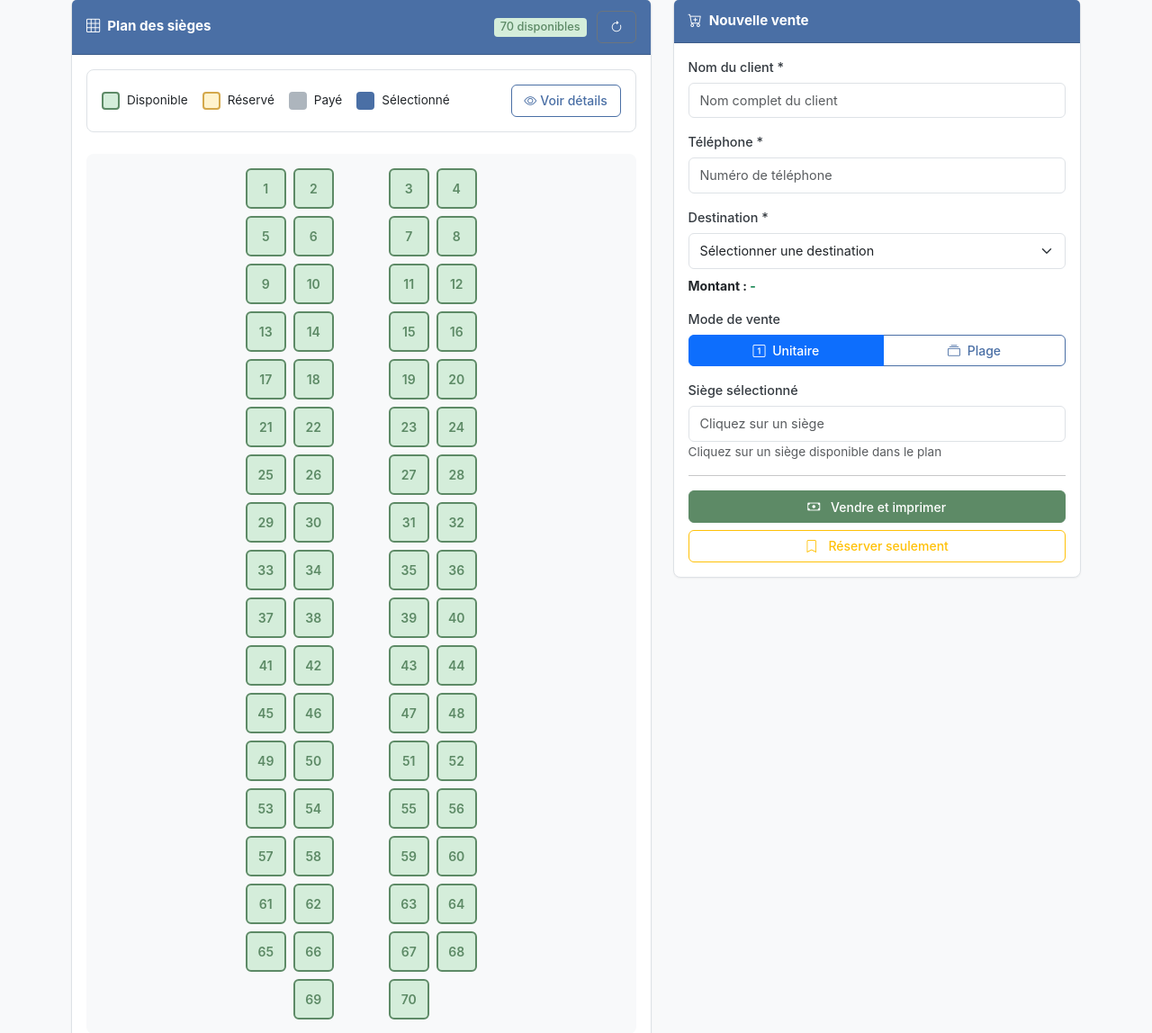
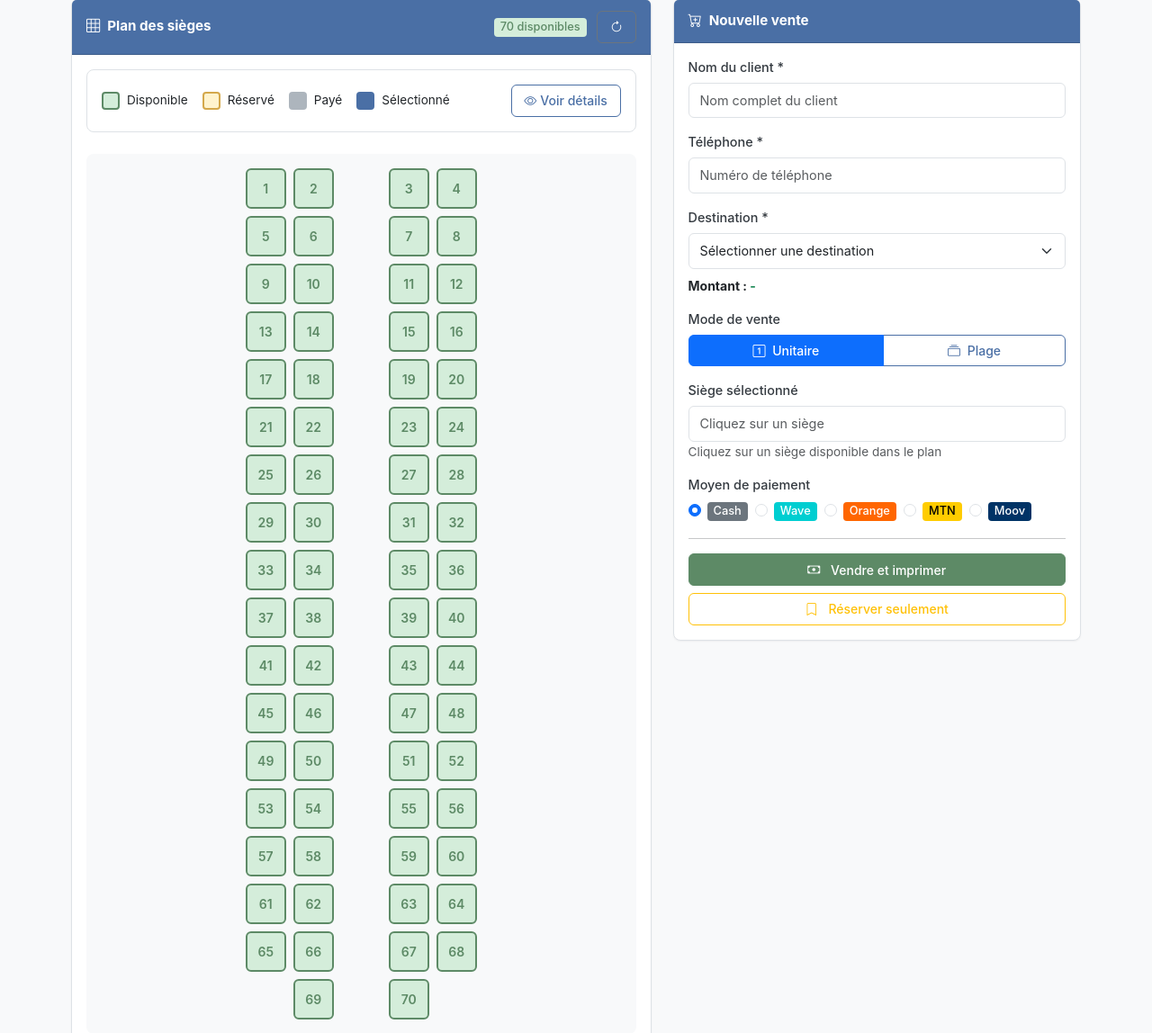
Before and after one commit to ziscokone/gestion-billeterie, a Django app: page /vente/7/ in a window 1280 px wide. Shown: the part 252-1400 px from the top of the page at 90% size. Run offline with Django 5.2, Linux system fonts and the light colour scheme; a user stored in the database is signed in; data comes from the database, SQL or seed files in the repository; parts of the project's set-up code (start-up, migrations or seed data) failed here and were passed over.

Commit message:
Ajout des moyens de paiment

```diff
--- a/apps/guichet/views.py
+++ b/apps/guichet/views.py
@@ -185,6 +185,7 @@ def creer_billet(request, voyage_id):
     destination_id = request.POST.get('destination_id')
     mode_vente = request.POST.get('mode_vente', 'unitaire')
     payer = request.POST.get('payer', 'true') == 'true'
+    moyen_paiement = request.POST.get('moyen_paiement', 'cash')
 
     if not client_nom or not client_telephone:
         return JsonResponse({
@@ -225,7 +226,8 @@ def creer_billet(request, voyage_id):
                 numero_siege=numero_siege,
                 guichetier=user,
                 destination=destination,
-                payer=payer
+                payer=payer,
+                moyen_paiement=moyen_paiement
             )
             billets_crees.append(billet)
 
@@ -250,7 +252,8 @@ def creer_billet(request, voyage_id):
                 siege_fin=siege_fin,
                 guichetier=user,
                 destination=destination,
-                payer=payer
+                payer=payer,
+                moyen_paiement=moyen_paiement
             )
 
         if not billets_crees:
@@ -291,7 +294,9 @@ def payer_reservation(request, billet_id):
             'error': 'Ce billet est déjà payé'
         })
 
-    billet.payer()
+    # Récupérer le moyen de paiement (par défaut cash)
+    moyen_paiement = request.POST.get('moyen_paiement', 'cash')
+    billet.payer(moyen_paiement=moyen_paiement)
 
     return JsonResponse({
         'success': True,
--- a/templates/guichet/vente.html
+++ b/templates/guichet/vente.html
@@ -237,6 +237,32 @@
                             <small class="text-muted">Les sièges déjà pris seront ignorés</small>
                         </div>
 
+                        <div class="mb-3">
+                            <label class="form-label">Moyen de paiement</label>
+                            <div class="d-flex flex-wrap gap-2">
+                                <div class="form-check">
+                                    <input class="form-check-input" type="radio" name="moyen_paiement" id="paiementCash" value="cash" checked>
+                                    <label class="form-check-label badge" for="paiementCash" style="background-color: #6c757d; cursor: pointer;">Cash</label>
+                                </div>
+                                <div class="form-check">
+                                    <input class="form-check-input" type="radio" name="moyen_paiement" id="paiementWave" value="wave">
+                                    <label class="form-check-label badge" for="paiementWave" style="background-color: #00CED1; cursor: pointer;">Wave</label>
+                                </div>
+                                <div class="form-check">
+                                    <input class="form-check-input" type="radio" name="moyen_paiement" id="paiementOrange" value="orange_money">
+                                    <label class="form-check-label badge" for="paiementOrange" style="background-color: #FF6600; cursor: pointer;">Orange</label>
+                                </div>
+                                <div class="form-check">
+                                    <input class="form-check-input" type="radio" name="moyen_paiement" id="paiementMTN" value="mtn_money">
+                                    <label class="form-check-label badge" for="paiementMTN" style="background-color: #FFCC00; color: #000; cursor: pointer;">MTN</label>
+                                </div>
+                                <div class="form-check">
+                                    <input class="form-check-input" type="radio" name="moyen_paiement" id="paiementMoov" value="moov_money">
+                                    <label class="form-check-label badge" for="paiementMoov" style="background-color: #003366; cursor: pointer;">Moov</label>
+                                </div>
+                            </div>
+                        </div>
+
                         <hr>
 
                         <div class="d-grid gap-2">
@@ -457,6 +483,7 @@ document.addEventListener('DOMContentLoaded', function() {
                     <div class="ticket-row"><span>Heure:</span><span>${billet.heure_depart}</span></div>
                     <hr>
                     <div class="ticket-row ticket-montant"><span>Montant:</span><strong>${Number(billet.montant).toLocaleString('fr-FR')} FCFA</strong></div>
+                    <div class="ticket-row"><span>Paiement:</span><strong>${billet.moyen_paiement_display || 'Cash'}</strong></div>
                 </div>
             </div>
         `).join('');
```
Also changed, not shown: apps/billets/models.py (+35 -5 lines), apps/voyages/views.py (+12 -3 lines), templates/base.html (+13 -19 lines), templates/voyages/voyage_detail.html (+18 -1 lines).
